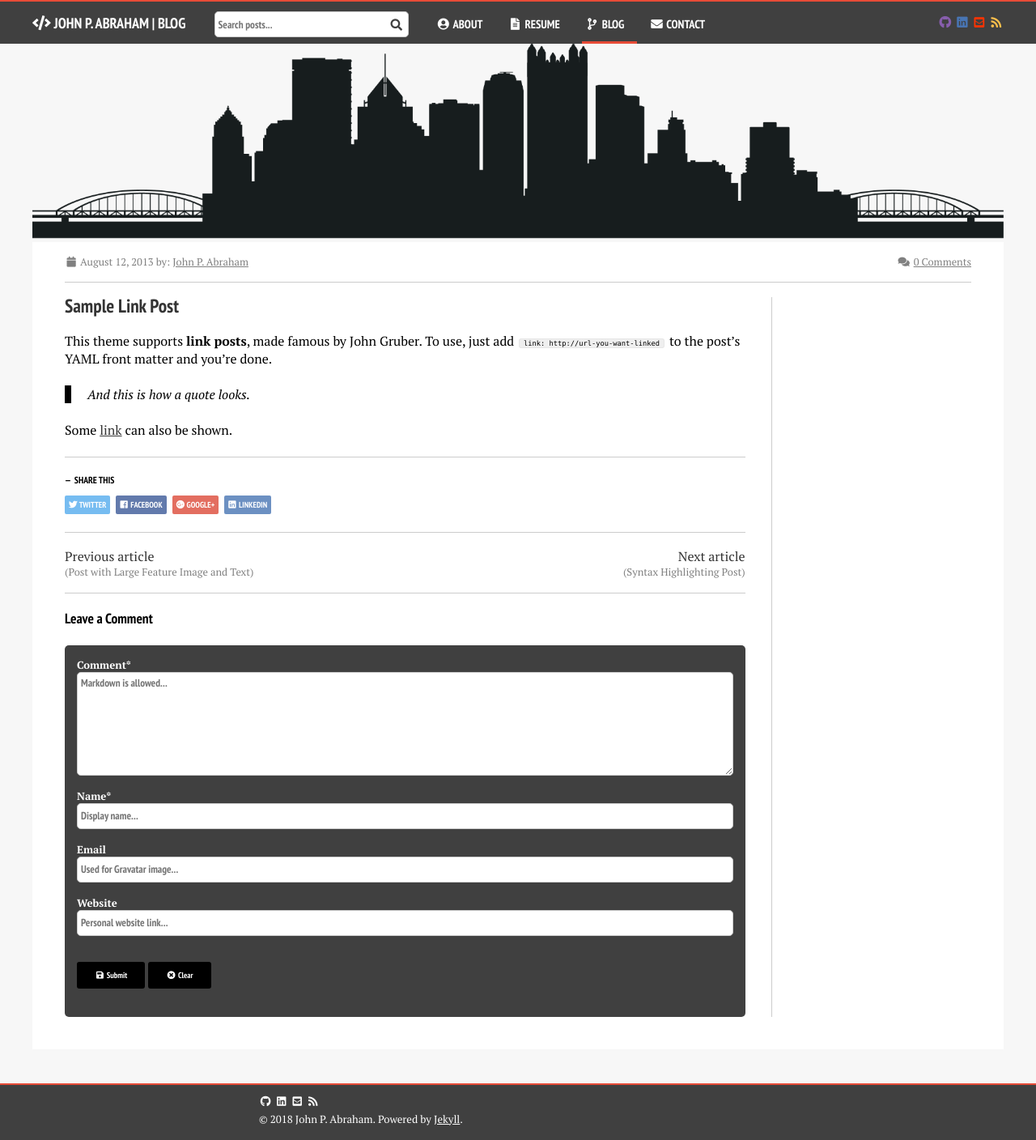
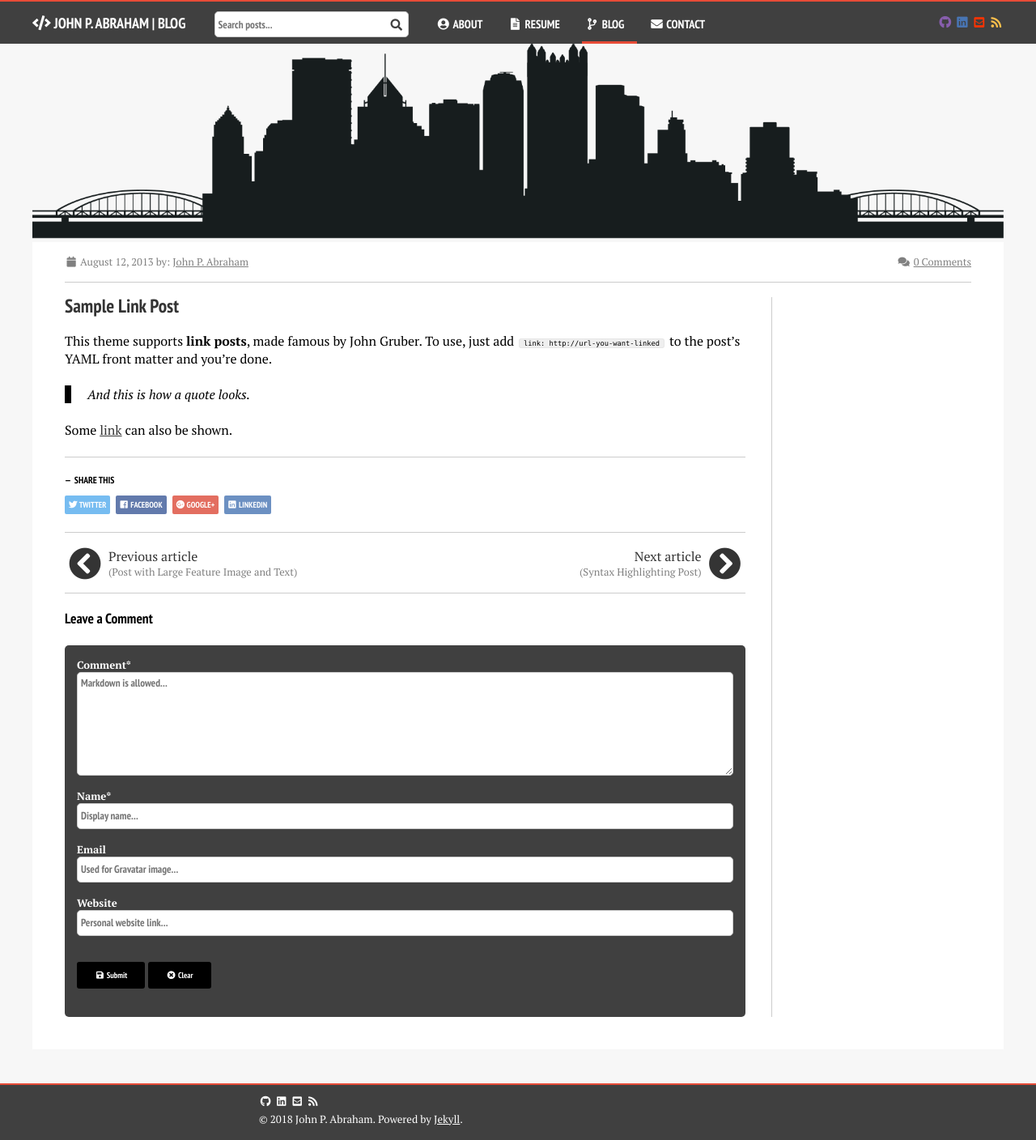
Before and after one commit to abrahamjj/abrahamjj.github.io, a Jekyll site: the page built from markdown/blog/_posts/2013-08-12-sample-link-post.md, in a window 1280 px wide. Shown: the whole page at 81% size. Built offline with Jekyll 4.4.1, drawn with Linux system fonts in a browser that asks for light colours; nearby versions of some CDN libraries.

Commit message:
Added chevron buttons to next/prev post links

```diff
--- a/_layouts/post.html
+++ b/_layouts/post.html
@@ -91,15 +91,25 @@
               <nav class="pagination" role="navigation">
                 {% if page.previous %}
                     <div class="article-wrap prev">
-                      <a href="{{ site.url }}{{ page.previous.url }}" title="{{ page.previous.title }}">Previous article</a>
-                      <div class="byline">({{ page.previous.title }})</div>
+                      <a href="{{ site.url }}{{ page.previous.url }}" title="{{ page.previous.title }}">
+                        <i class="fa fa-fw fa-chevron-circle-left"></i>
+                          <div class="text-wrap">
+                            <span>Previous article</span>
+                            <div class="byline">({{ page.previous.title }})</div>
+                        </div>
+                      </a>
                     </div>
                 {% endif %}
 
                 {% if page.next %}
                     <div class="article-wrap next">
-                      <a href="{{ site.url }}{{ page.next.url }}" title="{{ page.next.title }}">Next article</a>
-                      <div class="byline">({{ page.next.title }})</div>
+                      <a href="{{ site.url }}{{ page.next.url }}" title="{{ page.next.title }}">
+                        <i class="fa fa-fw fa-chevron-circle-right"></i>
+                        <div class="text-wrap">
+                          <span>Next article</span>
+                          <div class="byline">({{ page.next.title }})</div>
+                        </div>
+                      </a>
                     </div>
                 {% endif %}
               </nav>
--- a/assets/css/_sass/page.scss
+++ b/assets/css/_sass/page.scss
@@ -105,7 +105,6 @@ body {
     border-bottom: 1px solid lighten($black,70);
   }
   article {
-    border-left: .2em solid transparent;
     h2 {
       margin-bottom: 4px;
       @include font-rem(20);
@@ -119,9 +118,6 @@ body {
     }
     p+p {
       text-indent: 0;
-    }
-    &:hover {
-      border-left: .2em solid $orange;
     }
   }
 }
@@ -629,17 +625,32 @@ body {
   overflow: hidden;
   .article-wrap {
     display: block;
+    i {
+      font-size: 2.5rem;
+    }
     &.next {
       float: none;
       margin-top: 1rem;
-      * { float: none; }
+      .text-wrap, i {
+        float: right;
+      }
     }
     @media #{$small} {
       display: inline-block;
       &.next {
         margin-top: 0;
         float: right;
-        * { float: right; }
+        * {
+          float: right;
+        }
+        i {
+          margin-left: .25rem;
+        }
+      }
+    }
+    &.prev {
+      .text-wrap {
+        display: inline-block;
       }
     }
   }
@@ -793,17 +804,22 @@ body {
     }
   }
   .comment {
-    margin-top: 1.5rem;
-    margin-bottom: 1.5rem;
+    margin-top: 2rem;
+    margin-bottom: 2rem;
+    p {
+      margin-bottom: .25rem;
+    }
     &.child {
       display: none;
       margin-left: 4.5rem;
       margin-bottom: 0;
       margin-top: 0;
-      padding-left: 1rem;
       .comment-avatar {
         width: 2rem;
         height: 2rem;
+      }
+      p {
+        margin-bottom: 1rem;
       }
     }
     .comment-avatar {
@@ -815,7 +831,8 @@ body {
       img {
         @include rounded(50%);
         &:hover {
-          @include box-shadow(0 0 0 .13em $orange);
+          @include
+            box-shadow(0 0 0 .13em $orange);
         }
       }
     }
```
